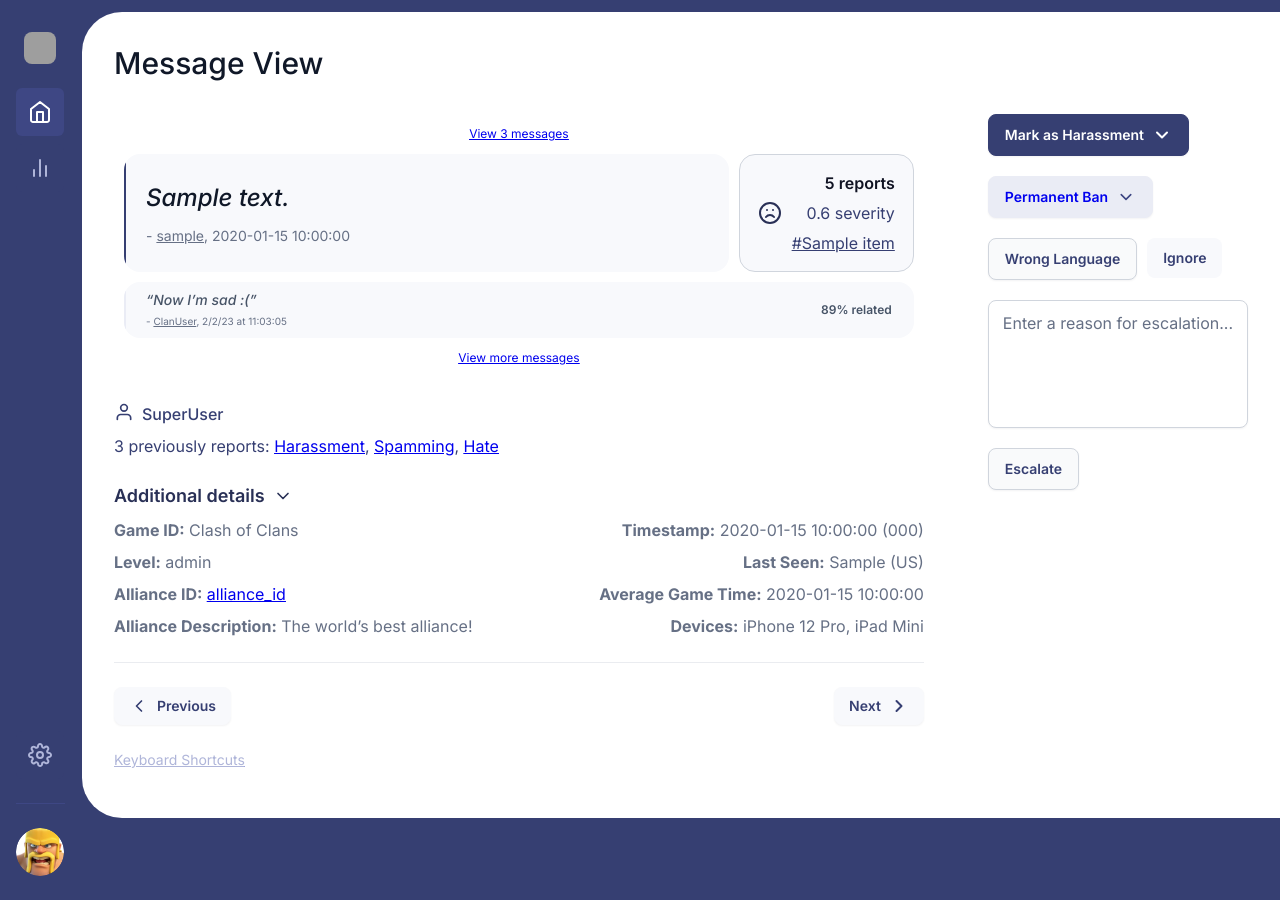
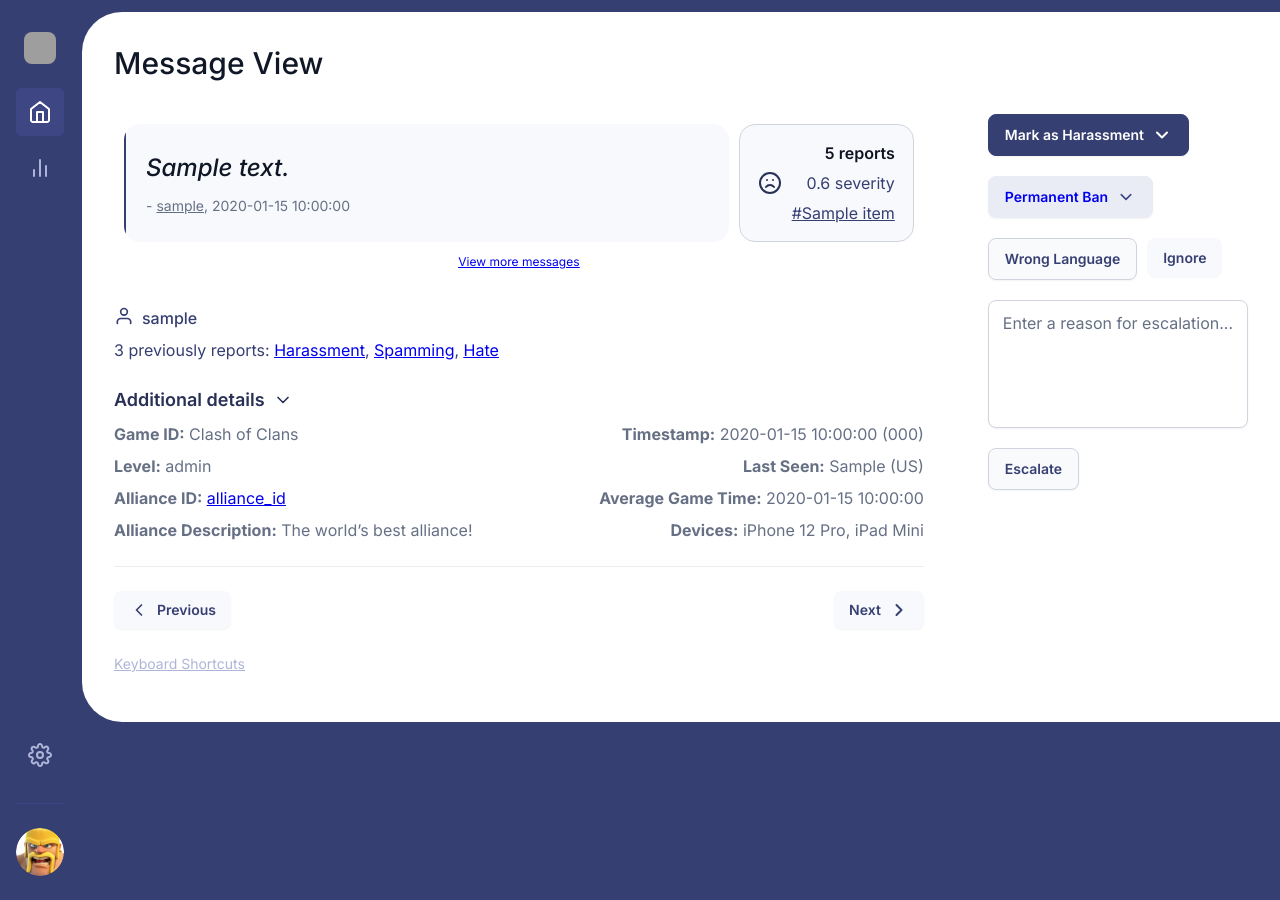
Before and after one commit to saulsmcouk/eventually, a Flask app: template templates/index.html in a window 1280 px wide. Run offline with Flask 2, Linux system fonts and the light colour scheme; the template is opened without the code that fills it: most values are stand-ins (such as "Sample title", 1, 10 or a date in 2020); parts of the project's set-up code (start-up, migrations or seed data) failed here and were passed over; grey boxes are pictures that could not be loaded.

Commit message:
Fixed view quotes

```diff
--- a/templates/index.html
+++ b/templates/index.html
@@ -144,11 +144,6 @@
                                         </div>
                                     </div>
                                 {% else %}
-                                    <div class="additional-details">
-                                        <a href="#">
-                                            <div class="type-of-work">View {{ items|length - loop.index0 + 2 }} messages</div>
-                                        </a>
-                                    </div>
                                 {% endif %}
                             {% endfor %}
                             <div class="blockquote-parent">
@@ -188,43 +183,6 @@
                                     </div>
                                 </div>
                             </div>
-                            <div class="other-quote">
-                                <div class="blockquote">
-                                    <div class="left-border"></div>
-                                    <div class="quote-wrap">
-                                        <i class="quote">“Now I’m sad :(”</i>
-                                        <div class="text4">
-                                            - <span class="clanuser">ClanUser</span>, 2/2/23 at
-                                            11:03:05
-                                        </div>
-                                    </div>
-                                    <div class="quote-wrap1">
-                                        <div class="quote1">89% related</div>
-                                        <div class="text5">
-                                            - <span class="clanuser">ClanUser</span>, 2/2/23 at
-                                            11:03:05
-                                        </div>
-                                    </div>
-                                    <div class="left-border1"></div>
-                                </div>
-                                <div class="content2">
-                                    <div class="heading-and-supporting-text">
-                                        <div class="supporting-text1">0.6 severity</div>
-                                    </div>
-                                    <div class="actions1">
-                                        <div class="button">
-                                            <div class="button-base4">
-                                                <div class="text6">Learn more</div>
-                                            </div>
-                                        </div>
-                                        <div class="button-01">
-                                            <div class="button-base5">
-                                                <div class="text6">Get started</div>
-                                            </div>
-                                        </div>
-                                    </div>
-                                </div>
-                            </div>
                             <div class="additional-details">
                                 <a href="#">
                                     <div class="type-of-work">View more messages</div>
@@ -239,7 +197,7 @@
                                         alt=""
                                         src="../static/public/user.svg"
                                 />
-                                <div class="type-of-work2">SuperUser</div>
+                                <div class="type-of-work2">{{ username }}</div>
                             </div>
                             <div class="type-of-work-container">
                                 3 previously reports:
```
